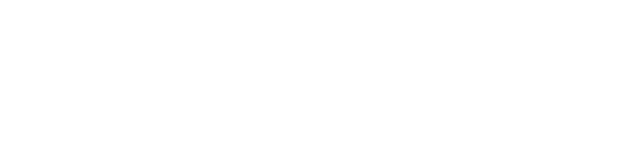
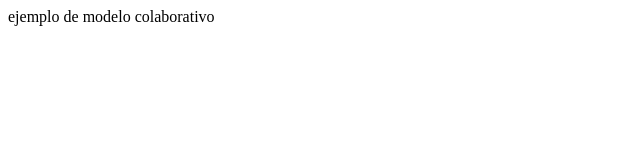
Before and after one commit to sebastiansaa/proyecto1, a plain HTML site: page index.html in a window 1280 px wide. Shown: the whole page, without its empty margins (0-640 px from the left). Drawn offline with Linux system fonts and the light colour scheme.

Commit message:
empezando mi header

```diff
--- a/index.html
+++ b/index.html
@@ -6,6 +6,9 @@
     <title>ejemplo de fichero html </title>
 </head>
 <body>
+    <header>
+        ejemplo de modelo colaborativo
+    </header>
 
 </body>
 </html>
```
